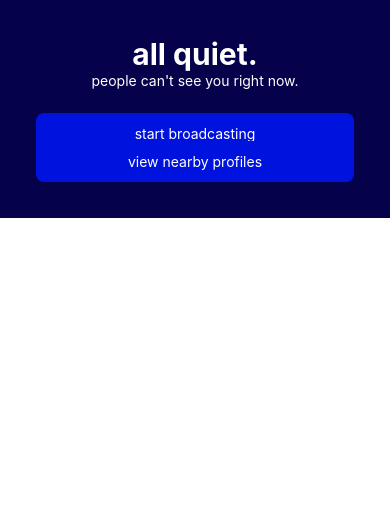
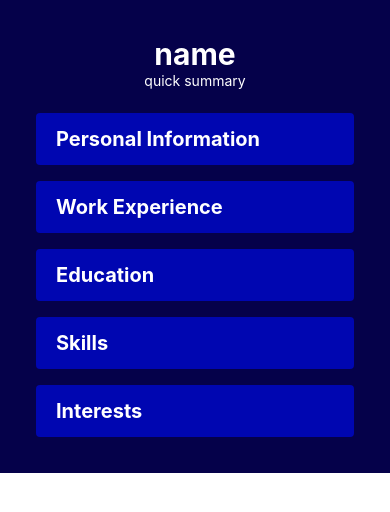
Before and after one commit to icbal123/frontend, a React Native app: screen / in a window 390 px wide. Shown: the top 512 px of the page. Built offline with nearby package versions, Linux system fonts and the light colour scheme.

Commit message:
new screens

```diff
--- a/App.js
+++ b/App.js
@@ -1,10 +1,13 @@
 import { View } from "react-native";
 import BroadcastScreen from "./src/screens/BroadcastScreen";
+import NearbyScreen from "./src/screens/NearbyScreen";
+import ResumeScreen from "./src/screens/ResumeScreen";
+import SummaryScreen from "./src/screens/SummaryScreen";
 
 export default function App() {
   return (
     <View className="flex w-screen h-screen items-center justify-center">
-      <BroadcastScreen />
+      <SummaryScreen />
     </View>
   );
 };
--- a/src/components/clickable/TextButton.js
+++ b/src/components/clickable/TextButton.js
@@ -8,10 +8,10 @@ const TextButton = ({ text, onClick, isEnabled }) => {
         onPress={() => {
             if (isEnabled) onClick();
         }}
-        className={`flex ${fillColor} items-center justify-center w-full rounded-lg px-3 py-3`}
+        className={`flex flex-col ${fillColor} items-center justify-center w-full rounded-lg px-3 py-3`}
     >
         <CText>{text}</CText>
-    </TouchableOpacity>
+    </TouchableOpacity>;
 };
 
 export default TextButton;
--- /dev/null
+++ b/src/components/common/keys.js
@@ -0,0 +1,9 @@
+const Resume = {
+    PERSONAL_INFORMATION: 'p_info',
+    WORK_EXPERIENCE: 'experience',
+    EDUCATION: 'education',
+    SKILLS: 'skills',
+    INTERESTS: 'interests'
+};
+
+export { Resume };
--- /dev/null
+++ b/src/components/layouts/Accordion.js
@@ -0,0 +1,22 @@
+import { TouchableOpacity, View } from "react-native";
+import CText from "../common/CText";
+
+const Accordion = ({ title, isExpanded, setIsExpanded, children }) => {
+    return <View
+        className="flex flex-col rounded overflow-hidden"
+    >
+        <TouchableOpacity
+            className="flex w-full px-5 py-3 bg-fill-primary"
+            onPress={() => setIsExpanded(!isExpanded)}
+        >
+            <CText styles='text-xl font-bold'>{title}</CText>
+        </TouchableOpacity>
+        {isExpanded && <View
+            className="flex w-full p-4 bg-fill-secondary"
+        >
+            {children}
+        </View>}
+    </View>
+};
+
+export default Accordion;
--- a/src/components/text/SubtitledText.js
+++ b/src/components/text/SubtitledText.js
@@ -11,9 +11,9 @@ const SubtitledText = ({
     subtitleColor,
     subtitleStyles
 }) => {
-    align = align || 'start';
+    align = align || 'center';
     textColor = textColor || 'text-text-primary';
-    textStyles = textStyles || 'text-h1 font-bold';
+    textStyles = textStyles || 'text-3xl font-bold';
     subtitleColor = subtitleColor || 'text-text-primary';
     subtitleStyles = subtitleStyles || '';
 
--- a/src/screens/NearbyScreen.js
+++ b/src/screens/NearbyScreen.js
@@ -1,19 +1,22 @@
+import { useState } from "react";
 import { Image } from "react-native";
 import { TouchableWithoutFeedback } from "react-native";
 import { View } from "react-native";
 import CText from "../components/common/CText";
 
 const ProfileTile = ({ profile }) => {
-    return <TouchableWithoutFeedback
-        className="flex flex-col space-y-1"
+    return <TouchableWithoutFeedback>
+        <View
+            className="flex flex-col space-y-1 items-center w-1/2 p-4"
         >
             <Image
                 source={{
                     uri: 'https://reactnative.dev/img/tiny_logo.png',
                 }}
-            className="rounded-full w-full h-full object-cover"
+                className="rounded-full w-full aspect-square object-cover"
             />
             <CText>{profile}</CText>
+        </View>
     </TouchableWithoutFeedback>;
 };
 
@@ -21,10 +24,10 @@ const NearbyScreen = () => {
     const [ profiles, setProfiles ] = useState(['a', 'b']);
 
     return <View
-        className="flex flex-col justify-start items-center w-full h-full p-9 space-y-6"
+        className="flex flex-col justify-start items-center bg-fill-background w-full h-full p-9 space-y-6"
     >
-        <CText styles='text-h1 font-bold'>here's who we found.</CText>
-        <View className='grid cols-2'>
+        <CText styles='text-3xl font-bold'>here's who we found.</CText>
+        <View className='flex flex-row flex-wrap'>
             {profiles.length > 0
                 ? profiles.map((profile, i) => <ProfileTile
                     profile={profile}
--- a/src/screens/ResumeScreen.js
+++ b/src/screens/ResumeScreen.js
@@ -0,0 +1,56 @@
+import { View } from "react-native";
+import TextButton from "../components/clickable/TextButton";
+import CText from "../components/common/CText";
+import { Resume } from "../components/common/keys";
+
+const ResumeScreen = () => {
+    const openModal = (code) => {
+
+    };
+
+    return <View
+        className="flex flex-col w-full h-full items-center justify-center bg-fill-background p-9"
+    >
+        <View
+            className="flex flex-col w-full space-y-6 items-center"
+        >
+            <CText styles='text-3xl font-bold'>enter your details.</CText>
+            <View
+                className="flex flex-col w-full space-y-4"
+            >
+                <View>
+                    <TextButton
+                        text='Personal Information'
+                        onClick={() => openModal(Resume.PERSONAL_INFORMATION)}
+                    />
+                </View>
+                <View>
+                    <TextButton
+                        text='Work Experience'
+                        onClick={() => openModal(Resume.WORK_EXPERIENCE)}
+                    />
+                </View>
+                <View>
+                    <TextButton
+                        text='Education'
+                        onClick={() => openModal(Resume.EDUCATION)}
+                    />
+                </View>
+                <View>
+                    <TextButton
+                        text='Skills'
+                        onClick={() => openModal(Resume.SKILLS)}
+                    />
+                </View>
+                <View>
+                    <TextButton
+                        text='Interests'
+                        onClick={() => openModal(Resume.INTERESTS)}
+                    />
+                </View>
+            </View>
+        </View>
+    </View>
+};
+
+export default ResumeScreen;
--- /dev/null
+++ b/src/screens/SummaryScreen.js
@@ -0,0 +1,74 @@
+import { useState } from "react";
+import { View } from "react-native";
+import CText from "../components/common/CText";
+import { Resume } from "../components/common/keys";
+import Accordion from "../components/layouts/Accordion";
+import SubtitledText from "../components/text/SubtitledText";
+
+const SummaryScreen = ({ profile }) => {
+    const [ opened, setOpened ] = useState();
+
+    return <View
+        className="flex flex-col w-full h-full items-stretch p-9 bg-fill-background space-y-6 overflow-auto"
+    >
+        <SubtitledText
+            text='name'
+            subtitle='quick summary'
+        />
+        <View
+            className="flex flex-col w-full space-y-4"
+        >
+            <View>
+                <Accordion
+                    title='Personal Information'
+                    isExpanded={opened == Resume.PERSONAL_INFORMATION}
+                    setIsExpanded={(newIsExpanded) => setOpened(newIsExpanded ? Resume.PERSONAL_INFORMATION : undefined)}
+                >
+                    <CText>pi</CText>
+                </Accordion>
+            </View>
+            <View>
+                <Accordion
+                    title='Work Experience'
+                    isExpanded={opened == Resume.WORK_EXPERIENCE}
+                    setIsExpanded={(newIsExpanded) => setOpened(newIsExpanded ? Resume.WORK_EXPERIENCE : undefined)}
+                >
+                    <CText>pi</CText>
+
+                </Accordion>
+            </View>
+            <View>
+                <Accordion
+                    title='Education'
+                    isExpanded={opened == Resume.EDUCATION}
+                    setIsExpanded={(newIsExpanded) => setOpened(newIsExpanded ? Resume.EDUCATION : undefined)}
+                >
+
+                    <CText>pi</CText>
+                </Accordion>
+            </View>
+            <View>
+                <Accordion
+                    title='Skills'
+                    isExpanded={opened == Resume.SKILLS}
+                    setIsExpanded={(newIsExpanded) => setOpened(newIsExpanded ? Resume.SKILLS : undefined)}
+                >
+
+                    <CText>pi</CText>
+                </Accordion>
+            </View>
+            <View>
+                <Accordion
+                    title='Interests'
+                    isExpanded={opened == Resume.INTERESTS}
+                    setIsExpanded={(newIsExpanded) => setOpened(newIsExpanded ? Resume.INTERESTS : undefined)}
+                >
+
+                    <CText>pi</CText>
+                </Accordion>
+            </View>
+        </View>
+    </View>;
+};
+
+export default SummaryScreen;
--- a/src/utils/accounts.js
+++ b/src/utils/accounts.js
@@ -8,6 +8,7 @@ import { collection, query, where, getDocs } from "firebase/firestore";
 import { ref, uploadBytes } from "firebase/storage";
 
 /* User
+uuid: String,
 p_info: {
     first_name: String,
     last_name: String,
--- a/tailwind.config.js
+++ b/tailwind.config.js
@@ -16,10 +16,6 @@ module.exports = {
       }
     },
     extend: {
-      fontSize: {
-        h1: '1.875rem',
-        h2: '1.5rem',
-      }
     },
   },
   plugins: [],
```
Lines whose indentation alone changed are shown as unchanged.
